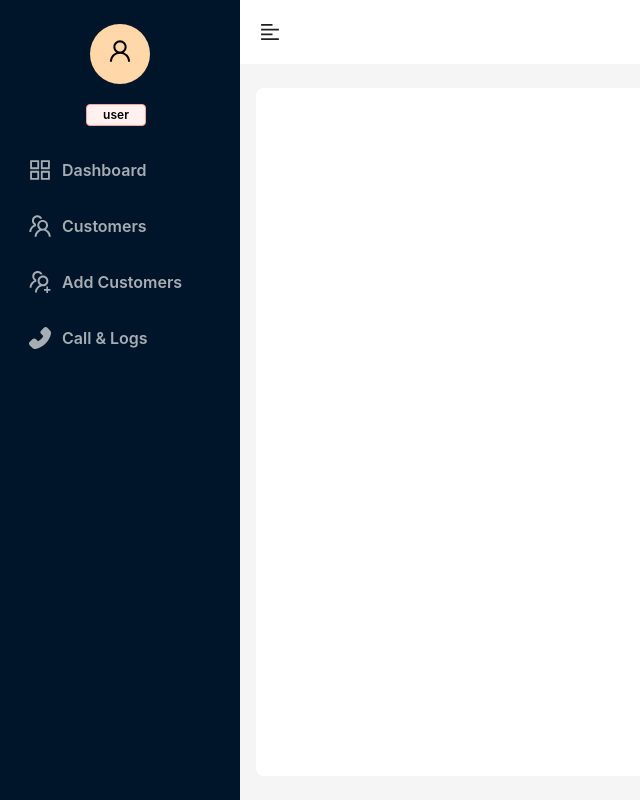
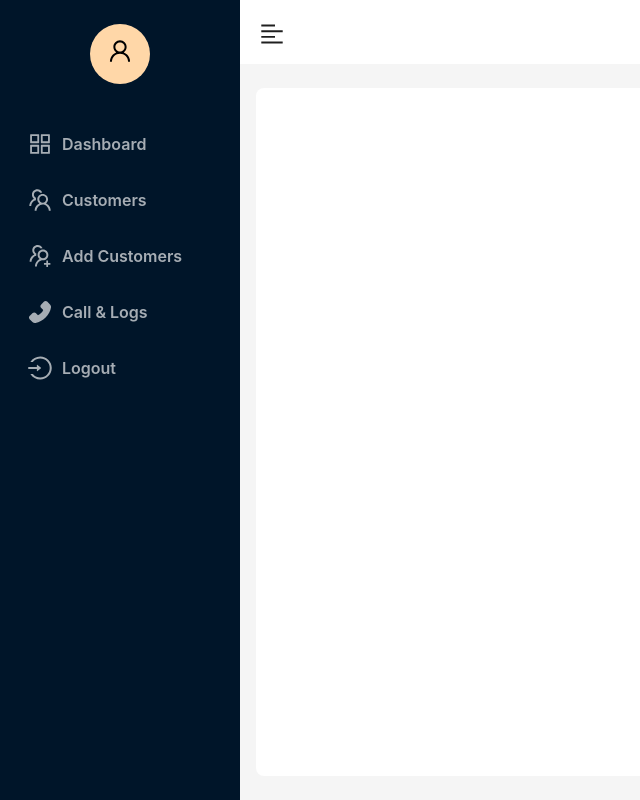
Before and after one commit to mdshahbazansari/Telicoller, a React (Vite) app in the folder frontend/: page /app in a window 1280 px wide. Shown: the whole page, without its empty margins (0-640 px from the left). Built offline with nearby package versions, Linux system fonts and the light colour scheme; no server answers.

Commit message:
Update Layout.jsx

```diff
--- a/frontend/src/components/app/Layout.jsx
+++ b/frontend/src/components/app/Layout.jsx
@@ -3,6 +3,7 @@ import {
   AlignLeftOutlined,
   AlignRightOutlined,
   AppstoreOutlined,
+  LoginOutlined,
   MenuFoldOutlined,
   MenuUnfoldOutlined,
   PhoneFilled,
@@ -11,7 +12,7 @@ import {
   UserOutlined,
 } from '@ant-design/icons'
 import { Avatar, Button, Layout, Menu, Tag, theme } from 'antd'
-import { Link, Outlet } from 'react-router-dom'
+import { Link, Navigate, Outlet } from 'react-router-dom'
 import Context from '../../utils/Context'
 const { Header, Sider, Content } = Layout
 
@@ -36,6 +37,11 @@ const item = [
     icon: <PhoneFilled className='!font-semibold !text-2xl' />,
     label: <Link to='/app/logs'>Call & Logs</Link>,
   },
+  {
+    key: 'Logout',
+    icon: <LoginOutlined className='!font-semibold !text-2xl' />,
+    label: <Link to='/'>Logout</Link>,
+  },
 ]
 const AppLayout = () => {
   const { session, setSession } = useContext(Context)
@@ -57,9 +63,6 @@ const AppLayout = () => {
             {session.fullname}
           </h1>
           <h1 className='text-base text-gray-400'>{session.email}</h1>
-          <Tag color='red' className='!px-4 !mt-1 !font-semibold !text-black'>
-            {session ? 'user':'Login first'}
-          </Tag>
         </div>
         <Menu
           theme='dark'
@@ -81,9 +84,9 @@ const AppLayout = () => {
             icon={collapsed ? <AlignRightOutlined /> : <AlignLeftOutlined />}
             onClick={() => setCollapsed(!collapsed)}
             style={{
-              fontSize: '20px',
-              width: 60,
-              height: 64,
+              fontSize: '24px',
+              width: 64,
+              height: 70,
             }}
           />
         </Header>
```
